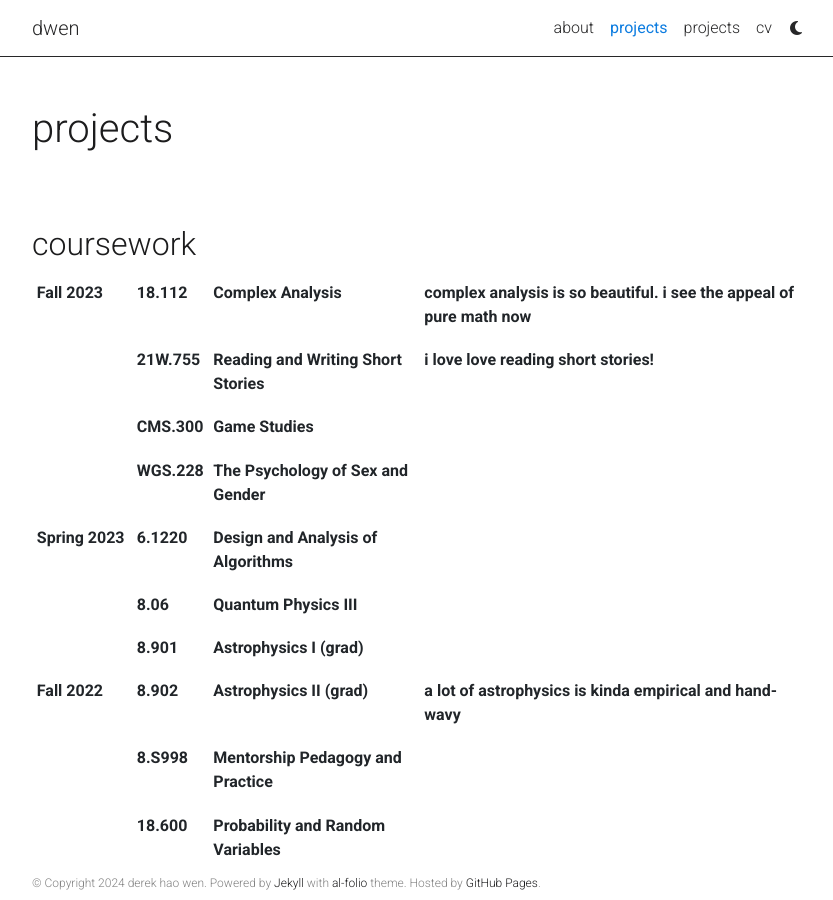
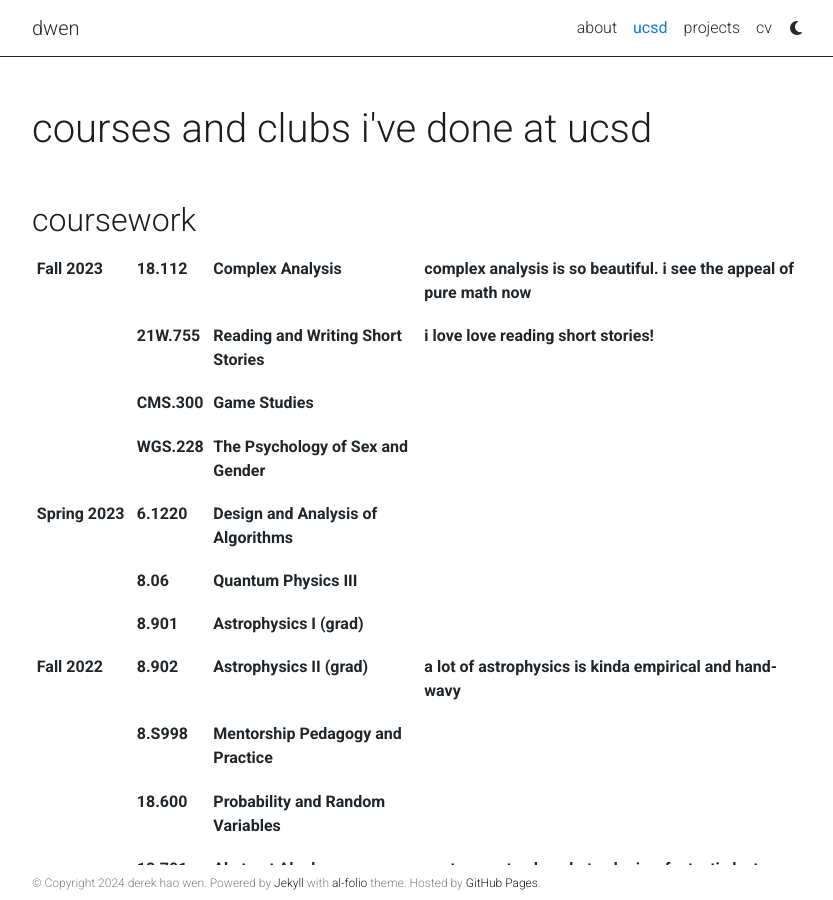
Before and after one commit to Derek-Wen/Derek-Wen.github.io, a Jekyll site: the page built from _pages/ucsd.md, in a window 1280 px wide and 900 px high. Shown: the whole window, without its empty margins (223-1056 px from the left). Built offline with Jekyll 4.4.1, drawn with Linux system fonts in a browser that asks for light colours; comment, search, counter and statistics services are not loaded; a style sheet for code colours, icons or effects is not loaded.

Commit message:
few changes

```diff
--- a/_pages/ucsd.md
+++ b/_pages/ucsd.md
@@ -1,6 +1,6 @@
 ---
-layout: page
-title: projects
+layout: blankpage
+title: ucsd
 permalink: /ucsd/
 header: courses and clubs i've done at ucsd
 nav: true
```
